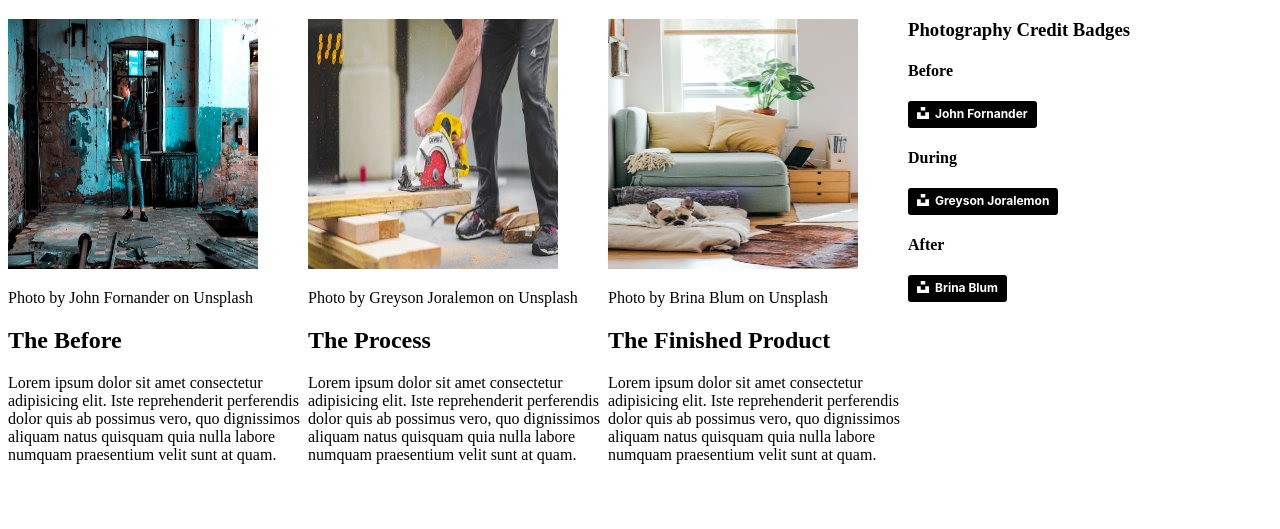
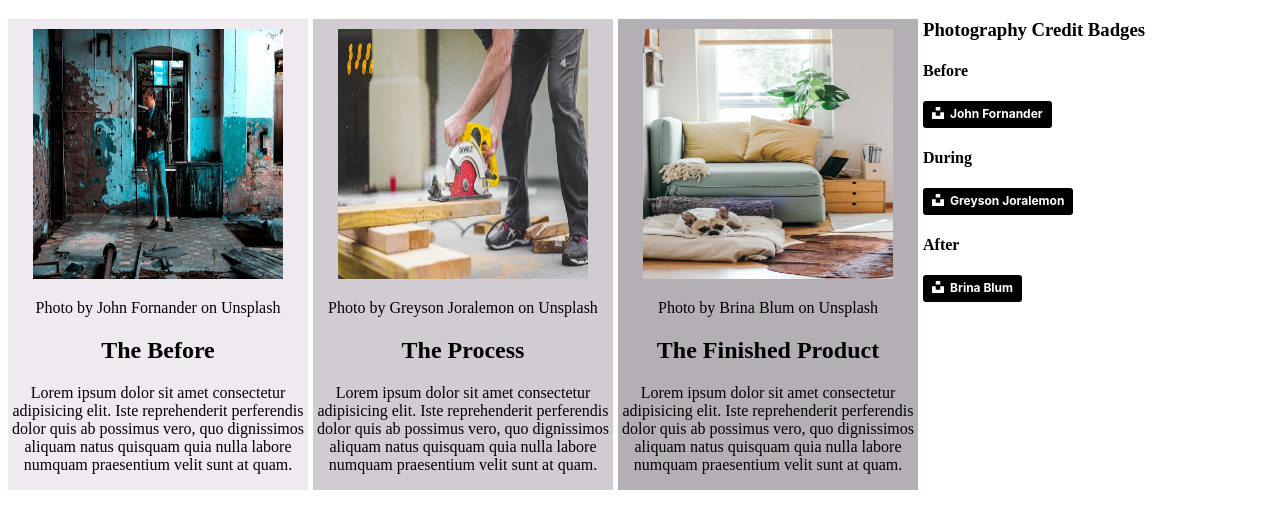
Before and after one commit to LINDGRENBA/interior-decorator, a plain HTML site: page index.html in a window 1280 px wide. Shown: the part 61-590 px from the top of the page. Drawn offline with Linux system fonts and the light colour scheme.

Commit message:
Update background color, text alignment, margins and padding for columns.

```diff
--- a/css/styles.css
+++ b/css/styles.css
@@ -6,4 +6,19 @@ img {
 .column {
   float: left;
   width: 300px;
+  text-align: center;
+  margin-right: 5px;
+  padding-top: 10px;
 }
+
+.before {
+  background-color: #EFE9F0;
+}
+
+.during {
+  background-color: #D1CCD2;
+}
+
+.after {
+  background-color: #B3AFB4;
+}
```
